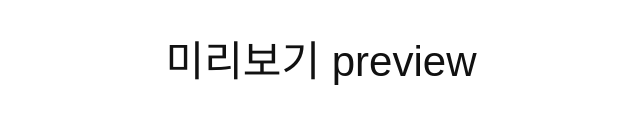
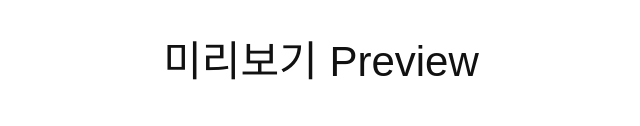
Before and after one commit to seawonder/font-preview, a plain HTML site: page index.html in a window 1280 px wide. Shown: the part 287-413 px from the top of the page, without its empty margins (319-959 px from the left). Drawn offline with Linux system fonts and the light colour scheme; a web font is replaced by a local one.

Commit message:
Update index.html

```diff
--- a/index.html
+++ b/index.html
@@ -181,7 +181,7 @@ maxlength="12"
 >
 
 <div id="previewText" class="preview">
-미리보기 preview
+미리보기 Preview
 </div>
 
 <div class="font-list">
```
